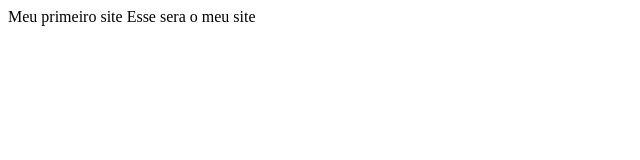
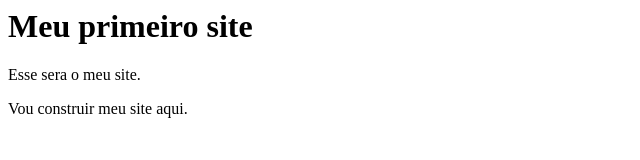
Before and after one commit to pedromuriloramos-maker/1b-meu-primeiro-site, a plain HTML site: page index.html in a window 1280 px wide. Shown: the whole page, without its empty margins (0-640 px from the left). Drawn offline with Linux system fonts and the light colour scheme.

Commit message:
novo paragrafo

```diff
--- a/index.html
+++ b/index.html
@@ -1,2 +1,3 @@
-Meu primeiro site
-Esse sera o meu site
+<h1>Meu primeiro site</h1>
+<p>Esse sera o meu site.</p>
+<p>Vou construir meu site aqui.</p>
```
